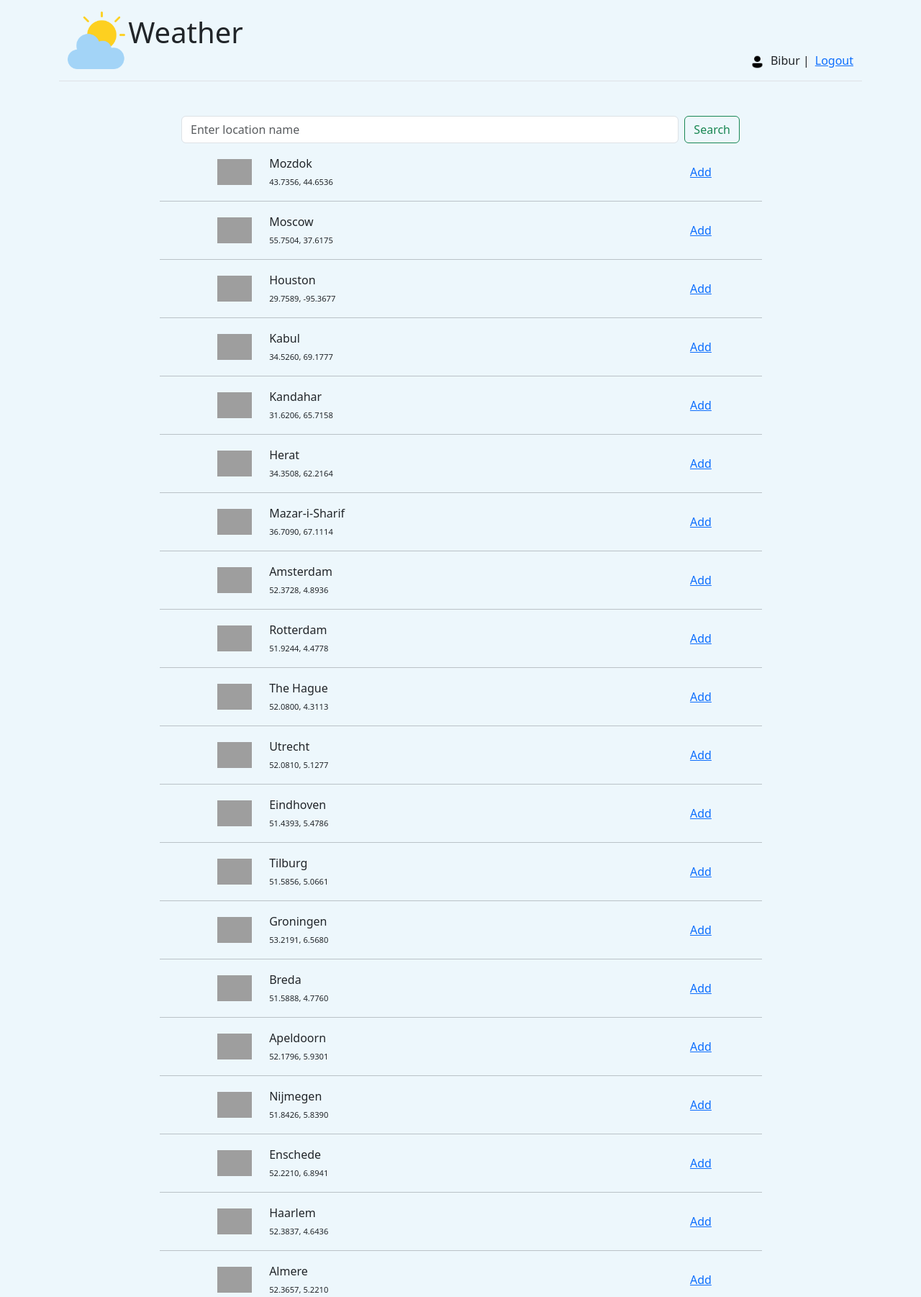
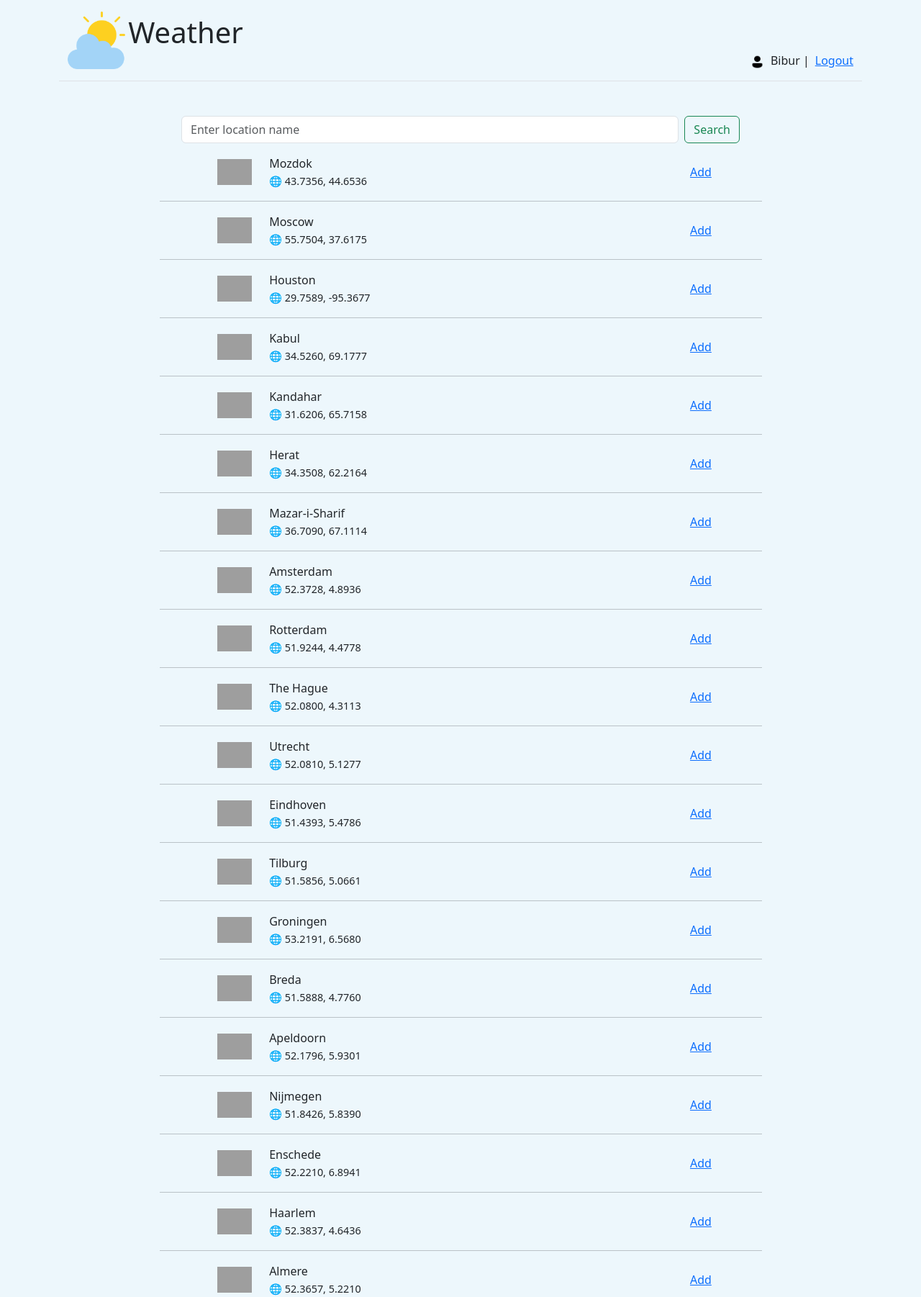
Before and after one commit to Gevorji/weather-app, a Django app: template src/weatherapp/templates/weather/locations.html in a window 1280 px wide. Shown: the whole page at 72% size. Run offline with Django 5.2, Linux system fonts and the light colour scheme; the template is opened without the code that fills it: values that come from a table or form of the project are taken from there, others are empty; a user stored in the database is signed in; data comes from the database, SQL or seed files in the repository; grey boxes are pictures that could not be loaded.

Commit message:
Fix font size of latitude and longitude text. Add globe emoji.

```diff
--- a/src/weatherapp/templates/weather/locations.html
+++ b/src/weatherapp/templates/weather/locations.html
@@ -22,8 +22,8 @@
                     </div>
                     <div class="w-25">
                         {{ location.name }}<br>
-                        <span class="lh-1" style="font-size: 0.7rem">
-                            {{ location.latitude|floatformat:4 }}, {{ location.longitude|floatformat:4 }}
+                        <span class="lh-1" style="font-size: 0.9rem">
+                            &#x1F310 {{ location.latitude|floatformat:4 }}, {{ location.longitude|floatformat:4 }}
                         </span>
                     </div>
                     <div class="w-50 d-flex justify-content-end align-items-center">
```
